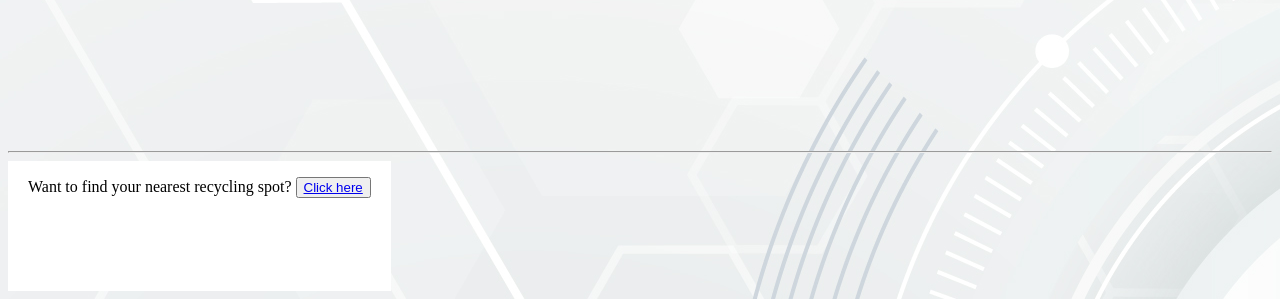
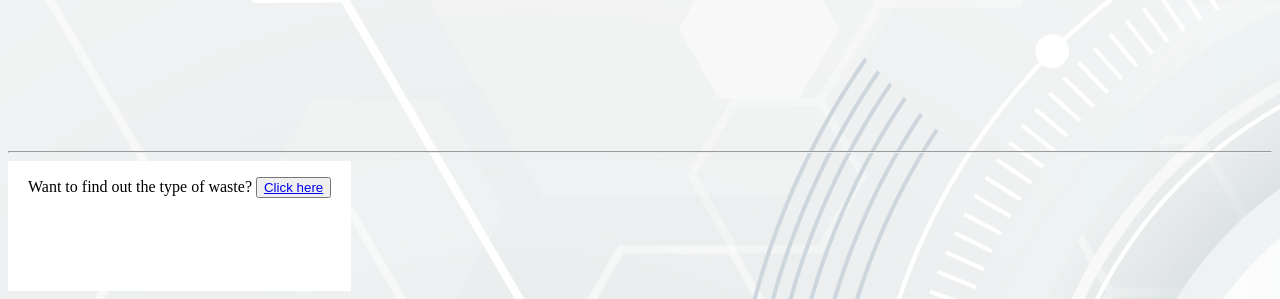
Before and after one commit to Nithin-G-R/tp18, a Flask app: template templates/InfoPages/analysis.html in a window 1280 px wide. Shown: the part 501-800 px from the top of the page. Run offline with Flask 2, Linux system fonts and the light colour scheme; the template is opened without the code that fills it, so the values that code supplies are empty.

Commit message:
Update analysis.html

```diff
--- a/templates/InfoPages/analysis.html
+++ b/templates/InfoPages/analysis.html
@@ -29,8 +29,8 @@
 <!--        <button class="forum_button" style="margin-left: 850px"><a href="/map">Try Now</a></button>-->
 
 <div class="w3-display-bottomright" style = "background-color: white; padding-bottom: 6%; position: fixed">
-    <p class="w3-text" style = "margin-right: 20px; margin-left: 20px">Want to find your nearest recycling spot?
-        <button class="forum_button"><a href="/map">Click here</a></button></p>
+    <p class="w3-text" style = "margin-right: 20px; margin-left: 20px">Want to find out the type of waste?
+        <button class="forum_button"><a href="/sorting">Click here</a></button></p>
     </div>
 
 </body>
```
